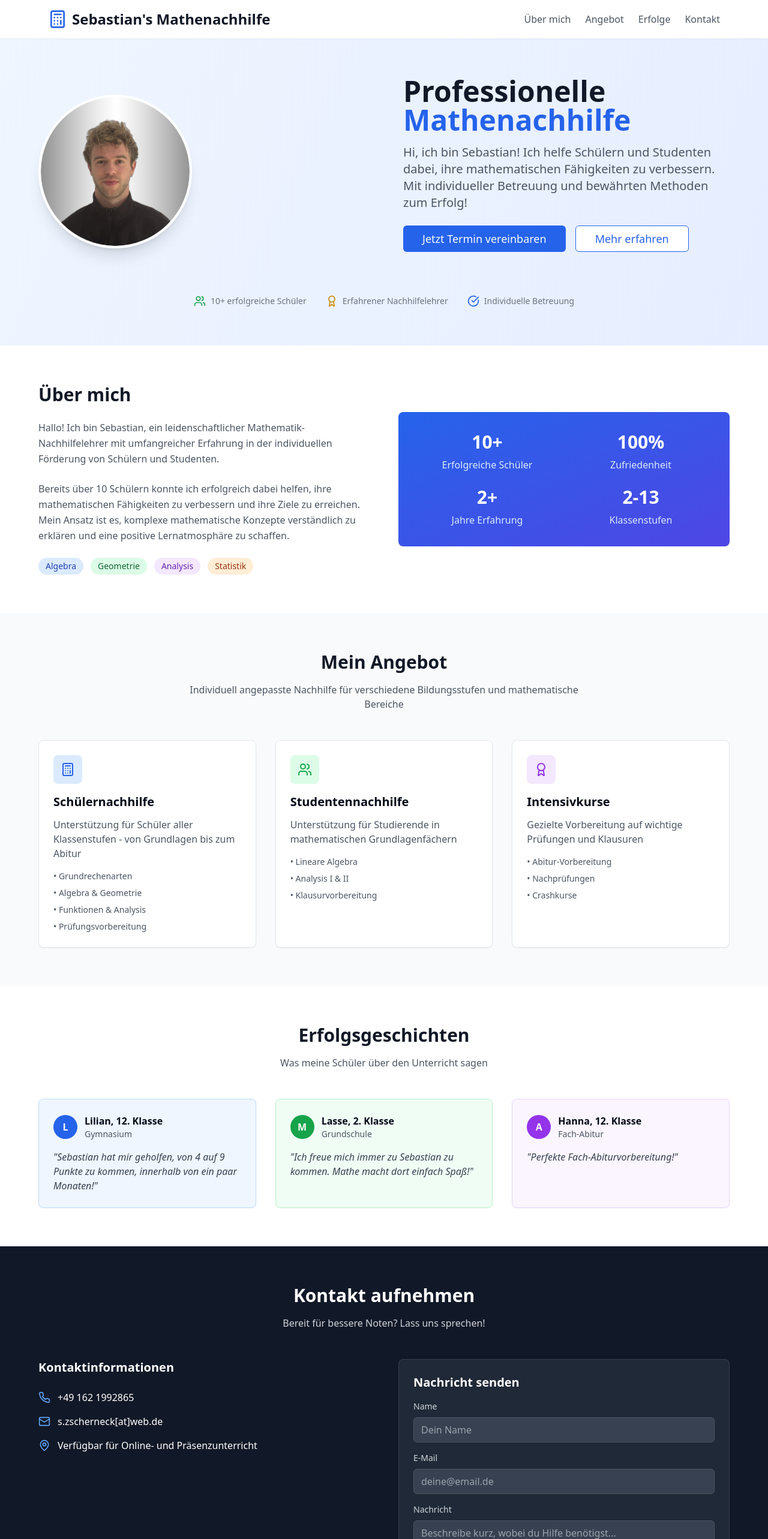
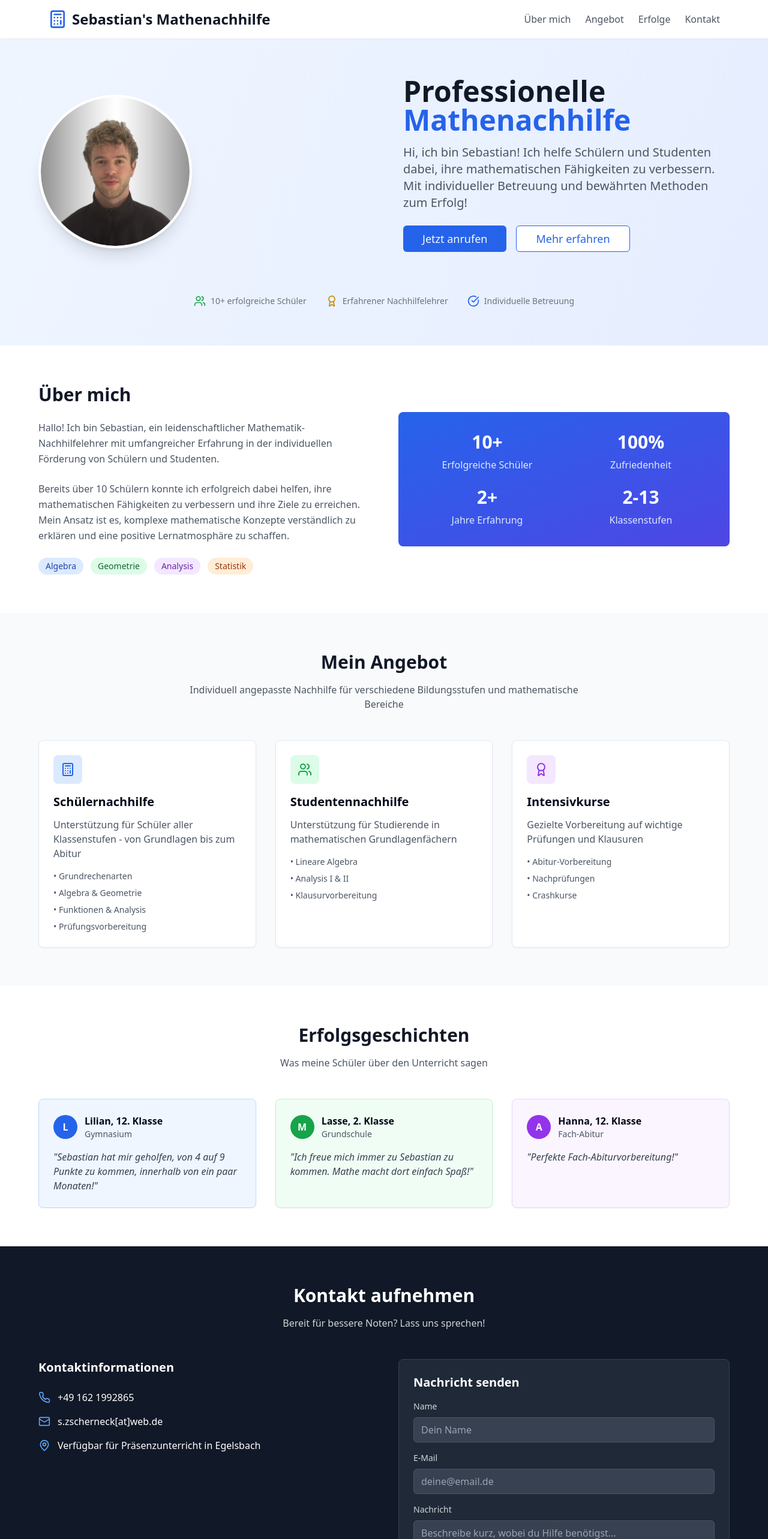
Before and after one commit to HanoXx5/sebastian-mathe-hilfe-eins, a React (Vite) app: page / in a window 1280 px wide. Shown: the top 2566 px of the page at 60% size. Built offline with nearby package versions, Linux system fonts and the light colour scheme.

Commit message:
tel numer

```diff
--- a/src/pages/Index.tsx
+++ b/src/pages/Index.tsx
@@ -43,8 +43,12 @@ const Index = () => {
                 Mit individueller Betreuung und bewährten Methoden zum Erfolg!
               </p>
               <div className="flex flex-col sm:flex-row gap-4 justify-center md:justify-start mb-6">
-                <Button size="lg" className="bg-blue-600 hover:bg-blue-700 text-lg px-8 py-3">
-                  Jetzt Termin vereinbaren
+                <Button
+                  size="lg"
+                  className="bg-blue-600 hover:bg-blue-700 text-lg px-8 py-3"
+                  onClick={() => window.location.href = 'tel:+491621992865'}
+                >
+                  Jetzt anrufen
                 </Button>
                 <Button variant="outline" size="lg" className="border-blue-600 text-blue-600 hover:bg-blue-50 text-lg px-8 py-3">
                   Mehr erfahren
@@ -263,7 +267,7 @@ const Index = () => {
                 </div>
                 <div className="flex items-center space-x-3">
                   <MapPin className="h-5 w-5 text-blue-400" />
-                  <span>Verfügbar für Online- und Präsenzunterricht</span>
+                  <span>Verfügbar für Präsenzunterricht in Egelsbach</span>
                 </div>
               </div>
 
```
